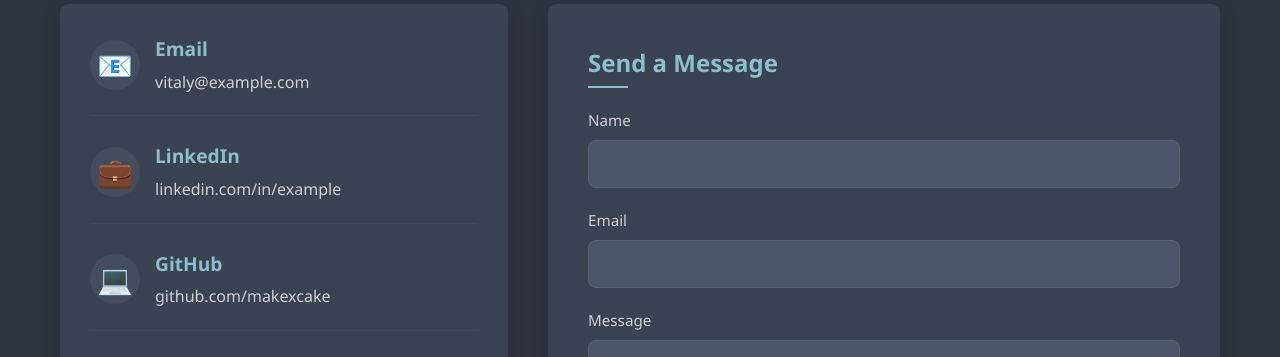
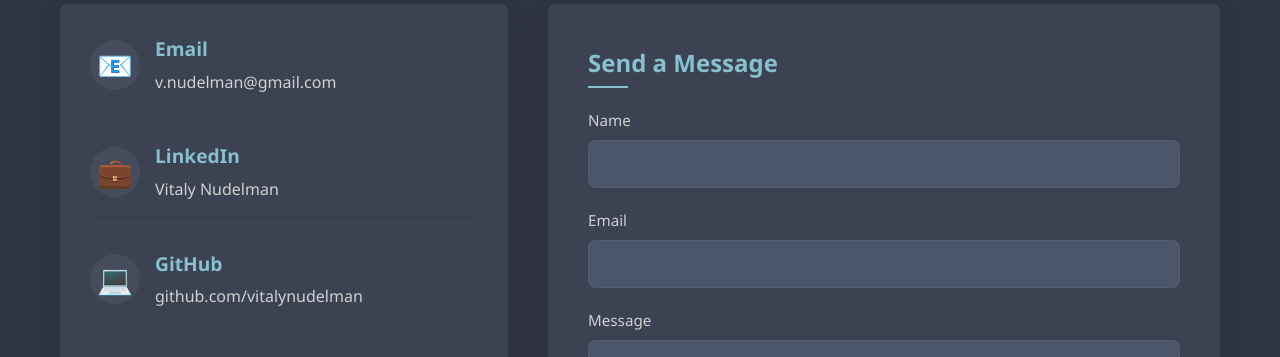
Before and after one commit to vitalynudelman/Personal-Website, a React (Create React App) app: page /contact in a window 1280 px wide. Shown: the part 300-657 px from the top of the page. Built offline with nearby package versions, Linux system fonts and the light colour scheme.

Commit message:
fixed urls

```diff
--- a/src/components/Contact/Contact.js
+++ b/src/components/Contact/Contact.js
@@ -80,7 +80,7 @@
               <div className="contact-icon">📧</div>
               <div className="contact-details">
                 <h3>Email</h3>
-                <p>vitaly@example.com</p>
+                <p>v.nudelman@gmail.com</p>
               </div>
             </div>
 
@@ -88,8 +88,8 @@
               <div className="contact-icon">💼</div>
               <div className="contact-details">
                 <h3>LinkedIn</h3>
-                <a href="https://linkedin.com/in/example" target="_blank" rel="noopener noreferrer">
-                  linkedin.com/in/example
+                <a href="https://www.linkedin.com/in/vitaly-nudelman-932750264/" target="_blank" rel="noopener noreferrer">
+                  Vitaly Nudelman
                 </a>
               </div>
             </div>
@@ -98,8 +98,8 @@
               <div className="contact-icon">💻</div>
               <div className="contact-details">
                 <h3>GitHub</h3>
-                <a href="https://github.com/makexcake" target="_blank" rel="noopener noreferrer">
-                  github.com/makexcake
+                <a href="https://github.com/vitalynudelman" target="_blank" rel="noopener noreferrer">
+                  github.com/vitalynudelman
                 </a>
               </div>
             </div>
```
